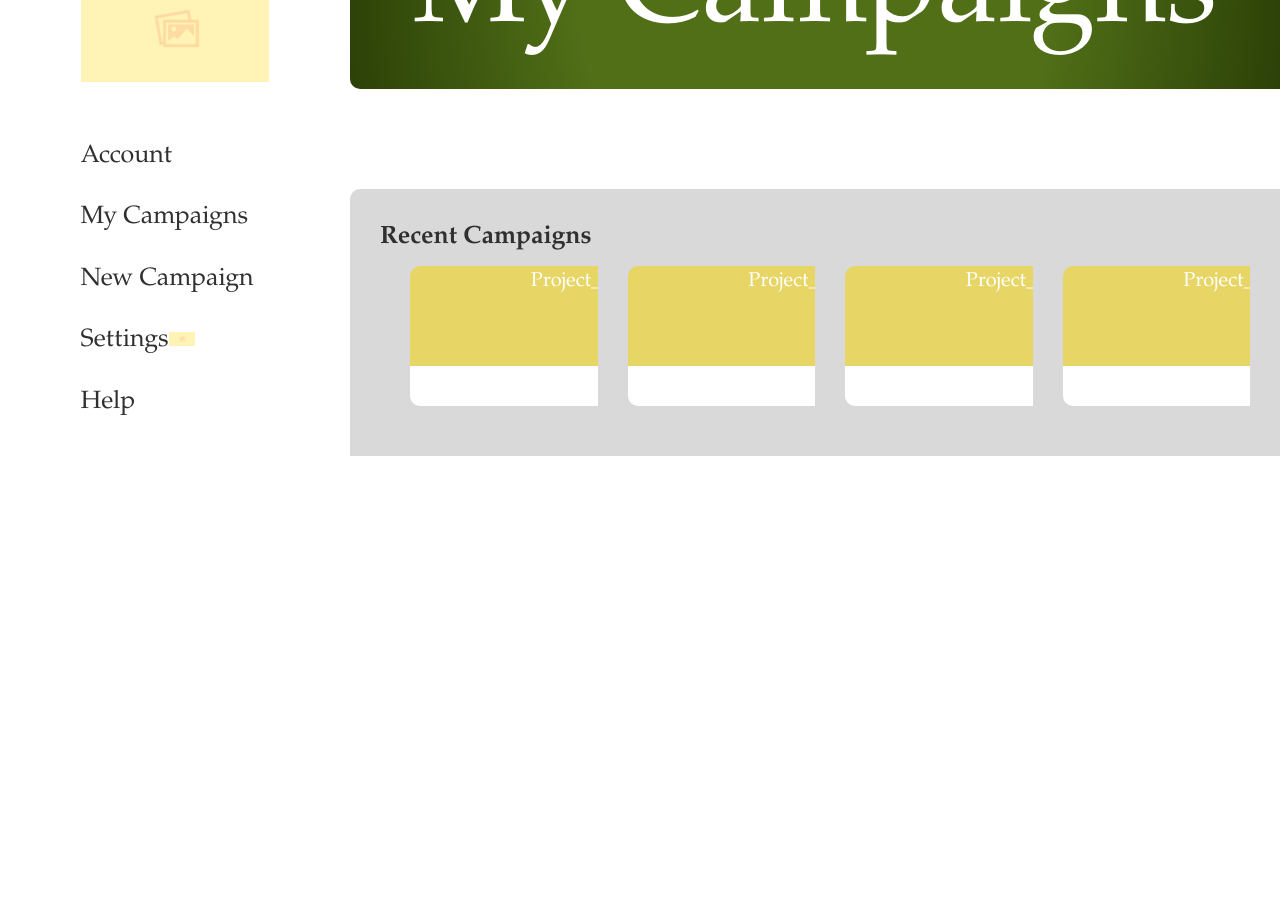
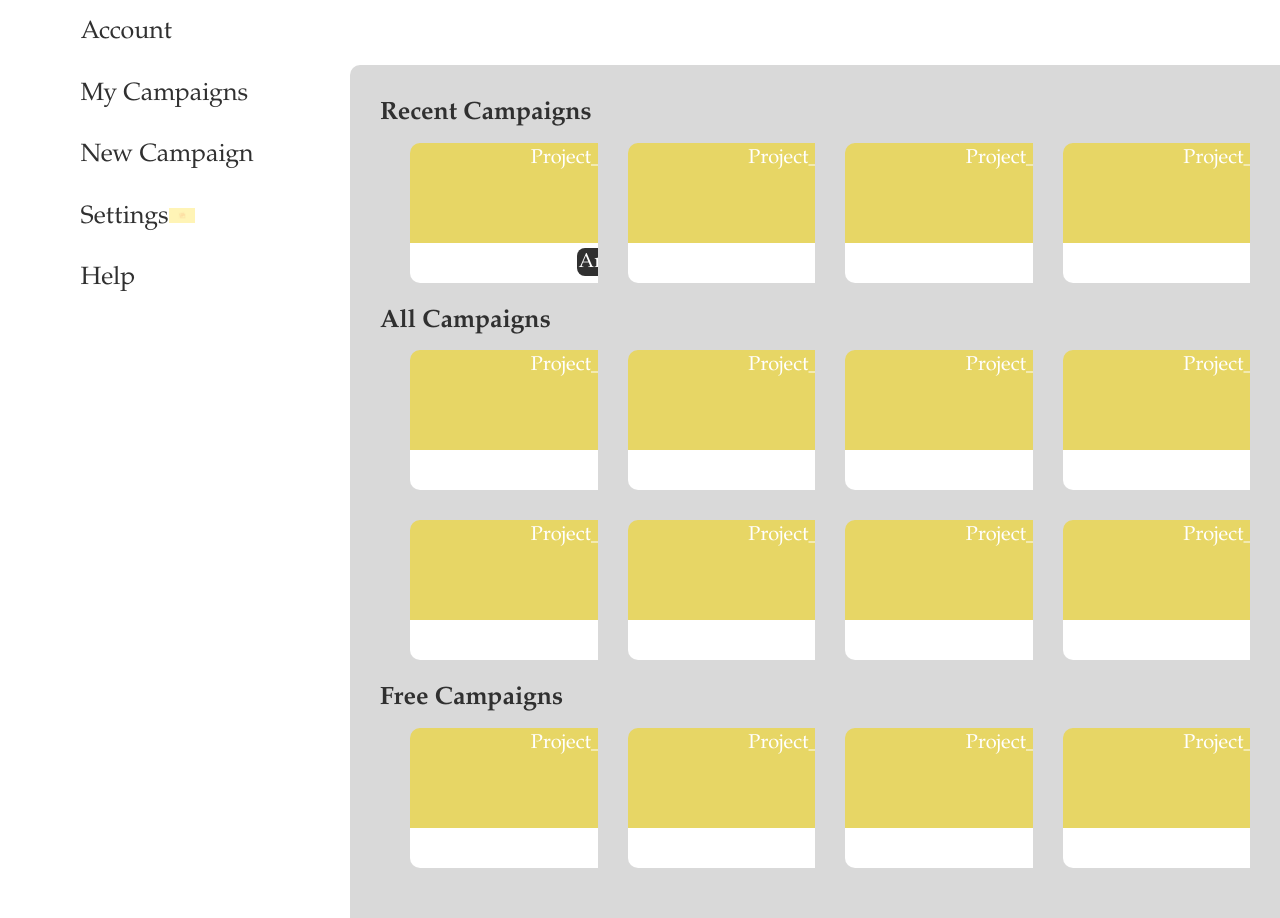
Before and after one commit to WouterOnGithub/Waystone, a React (Vite) app in the folder waystoneProject/: page /user/My_Campaigns_Page in a window 1280 px wide. Shown: the part 220-1138 px from the top of the page. Before the commit the page ends 800 px from the top, so only its background shows below. Built offline with nearby package versions, Linux system fonts and the light colour scheme.

Commit message:
Home_Page complete

```diff
--- a/waystoneProject/src/pages/My_Campaigns_Page.jsx
+++ b/waystoneProject/src/pages/My_Campaigns_Page.jsx
@@ -40,10 +40,63 @@ function My_Campaigns_Page()
           <p>My Campaigns</p>
         </div>
 
-        {/* The RECENT campaigns section */}
         <div id="content">
+
+          {/* The RECENT campaigns section */}
           <b>Recent Campaigns</b>
+          <div id="box-section">
+            <div id="box-text">
+              <p>Project_name &nbsp;</p>
+              <div id="box"> <button>Archive</button> </div>
+            </div>
 
+            {/* Extra placeholder boxes, later to be removed */}
+            <div id="box-text">
+              <p>Project_name &nbsp;</p>
+              <div id="box"></div>
+            </div>
+
+            {/* Extra placeholder boxes, later to be removed */}
+            <div id="box-text">
+              <p>Project_name &nbsp;</p>
+              <div id="box"></div>
+            </div>
+
+            {/* Extra placeholder boxes, later to be removed */}
+            <div id="box-text">
+              <p>Project_name &nbsp;</p>
+              <div id="box"></div>
+           </div>
+          </div>
+
+          {/* The ALL campaigns section */}
+          <b>All Campaigns</b>
+          {/* First row */}
+          <div id="box-section">
+            <div id="box-text">
+              <p>Project_name &nbsp;</p>
+              <div id="box"></div>
+            </div>
+
+            {/* Extra placeholder boxes, later to be removed */}
+            <div id="box-text">
+              <p>Project_name &nbsp;</p>
+              <div id="box"></div>
+            </div>
+
+            {/* Extra placeholder boxes, later to be removed */}
+            <div id="box-text">
+              <p>Project_name &nbsp;</p>
+              <div id="box"></div>
+            </div>
+
+            {/* Extra placeholder boxes, later to be removed */}
+            <div id="box-text">
+              <p>Project_name &nbsp;</p>
+              <div id="box"></div>
+           </div>
+          </div>
+          {/* Second row */}
           <div id="box-section">
             <div id="box-text">
               <p>Project_name &nbsp;</p>
@@ -69,6 +122,31 @@ function My_Campaigns_Page()
            </div>
           </div>
 
+          <b>Free Campaigns</b>
+          <div id="box-section">
+            <div id="box-text">
+              <p>Project_name &nbsp;</p>
+              <div id="box"></div>
+            </div>
+
+            {/* Extra placeholder boxes, later to be removed */}
+            <div id="box-text">
+              <p>Project_name &nbsp;</p>
+              <div id="box"></div>
+            </div>
+
+            {/* Extra placeholder boxes, later to be removed */}
+            <div id="box-text">
+              <p>Project_name &nbsp;</p>
+              <div id="box"></div>
+            </div>
+
+            {/* Extra placeholder boxes, later to be removed */}
+            <div id="box-text">
+              <p>Project_name &nbsp;</p>
+              <div id="box"></div>
+           </div>
+          </div>
         </div>
       </div>
     </div>
--- a/waystoneProject/src/pages/pages-css/CSS.css
+++ b/waystoneProject/src/pages/pages-css/CSS.css
@@ -10,6 +10,7 @@
     --background-colour:#ffffff;
     --background-colour2:#d9d9d9;
     --background-colour3:#bfbfbf;
+    --background-color4: #303030;
     --projectbox-colour: #E7D665; /* Other 2 colours are: #D34848 and #447DC9 */
 
     font-family: Garamond, serif, cursive;
@@ -61,7 +62,7 @@ nav a:hover
 
 #title /* The green_ bar where the page type (welcome, account, new campaign, etc.)  */
 {
-    border-bottom-left-radius: 10px; /* Needs to be fixed */
+    border-bottom-left-radius: 10px;
     background: var(--background-gradient);
     width: 100%;
     height: auto;
@@ -76,7 +77,7 @@ nav a:hover
 
 #content /* Gray section under the green_ bar */
 {
-    border-top-left-radius: 10px; /* Needs to be fixed */
+    border-top-left-radius: 10px;
     background-color: var(--background-colour2);
     font-size: var(--head-text);
     margin-top: 100px;
@@ -107,10 +108,27 @@ nav a:hover
     border-bottom-left-radius: 10px;
     border-bottom-right-radius: 10px;
     background-color: var(--background-colour);
+    text-align: right;
     margin-left: 30px;
     height: 40px;
     width: 250px;
     height: 40px;
+}
+#box button
+{
+    background-color: var(--background-color4);
+    color: var(--text-color2);
+    font-size: var(--body-text);
+    border: none;
+    padding: 2px;
+    margin-right: 10px;
+}
+#box button:hover
+{
+    background-color: var(--background-colour);
+    color: var(--text-color);
+    text-decoration: underline;
+    transform: 0.3s; /* TO BE FIXED */
 }
 
 #news-box-section /* a news box section */
```
